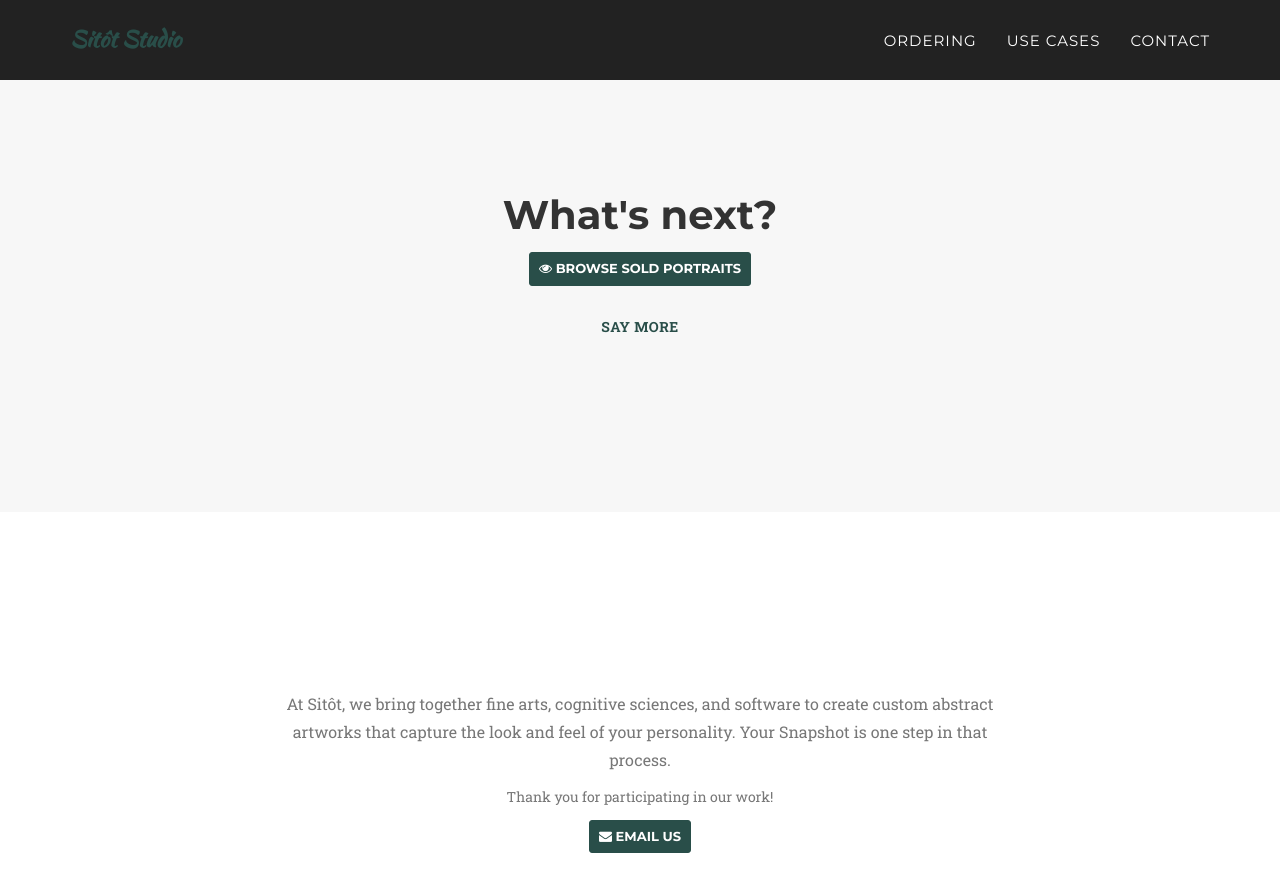
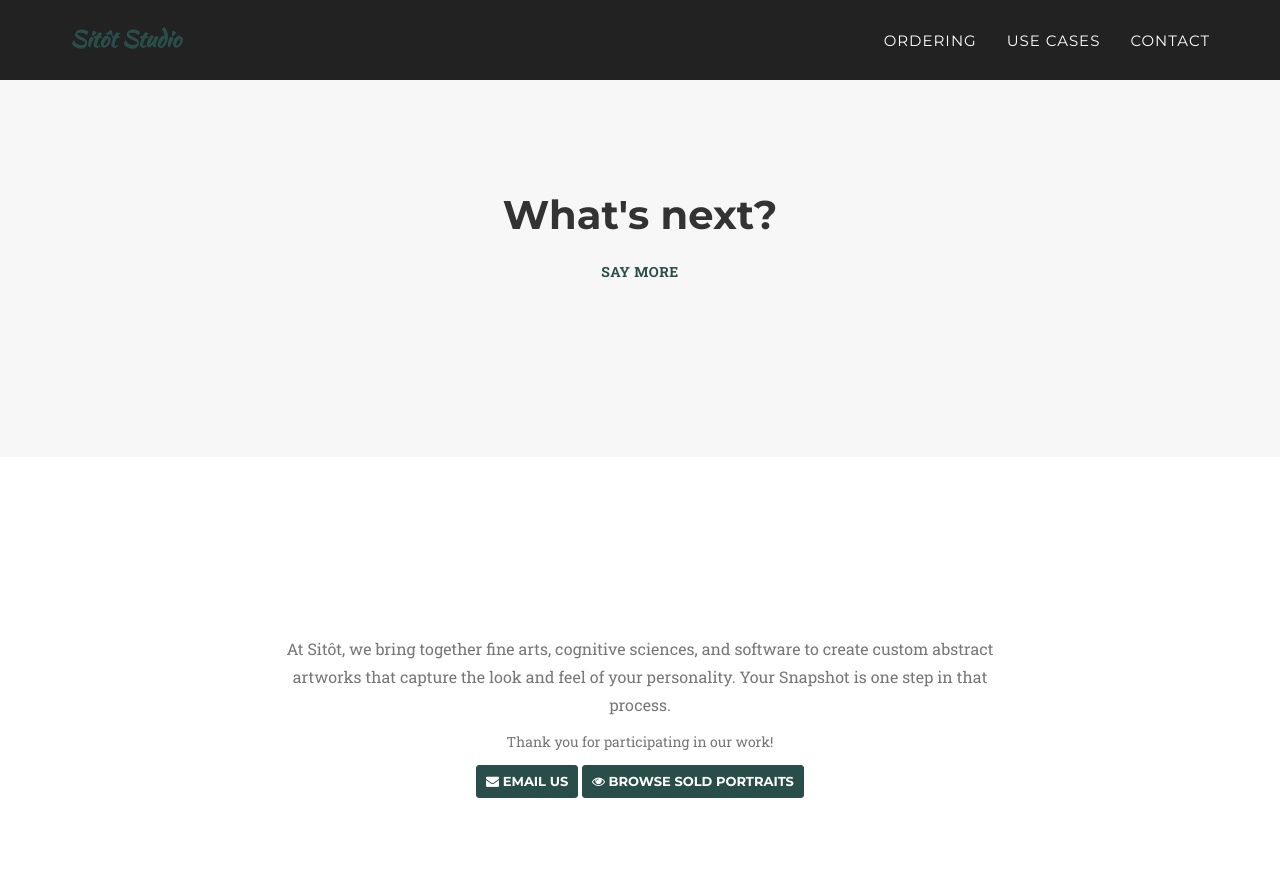
Before and after one commit to sitotstudio/sitotstudio.github.io, a Jekyll site: the page built from snapshot-complete.html, in a window 1280 px wide and 900 px high, scrolled down 689 px. Shown: the top 892 px of the window. Built offline with Jekyll 4.4.1, drawn with Linux system fonts in a browser that asks for light colours; some web fonts are replaced.

Commit message:
Reorder browse portrait button on snapshot complete page

```diff
--- a/snapshot-complete.html
+++ b/snapshot-complete.html
@@ -50,11 +50,6 @@ permalink: /snapshot-complete/
       <div class="col-lg-8 col-lg-offset-2 text-center">
 
         <h2 class="section-heading">What's next?</h2>
-        <a href="https://cara.app/sitot/portfolio"
-          class="btn btn-primary btn-sm">
-          <i class="fa fa-eye"></i> Browse Sold Portraits
-        </a>
-        <br><br>
         <a href="#" class="toggle-description" aria-expanded="false"
           style="display: inline-block; margin: 10px 0 25px;">
         Say more
@@ -111,6 +106,9 @@ permalink: /snapshot-complete/
             <a href="mailto:info@sitot.ca" class="btn btn-primary btn-sm">
               <i class="fa fa-envelope"></i> Email us
             </a>
+            <a href="https://cara.app/sitot/portfolio" class="btn btn-primary btn-sm">
+              <i class="fa fa-eye"></i> Browse Sold Portraits
+            </a>
         </div>
     </div>
   </div>
```
